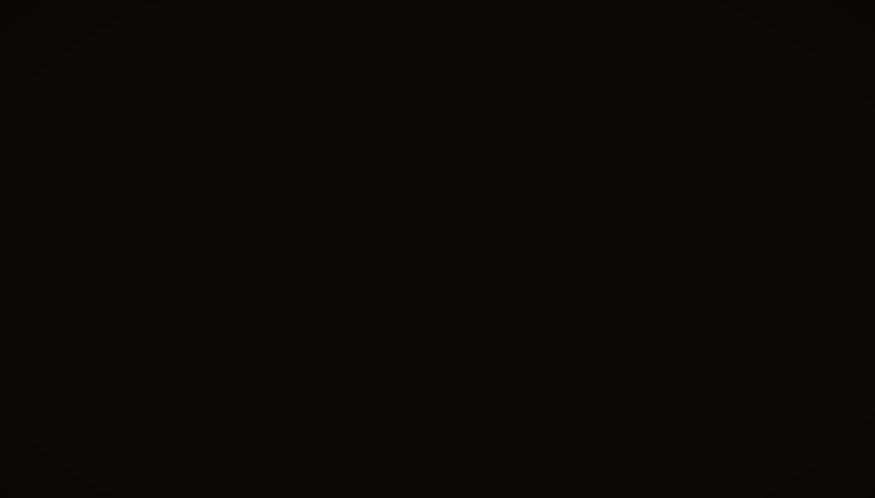
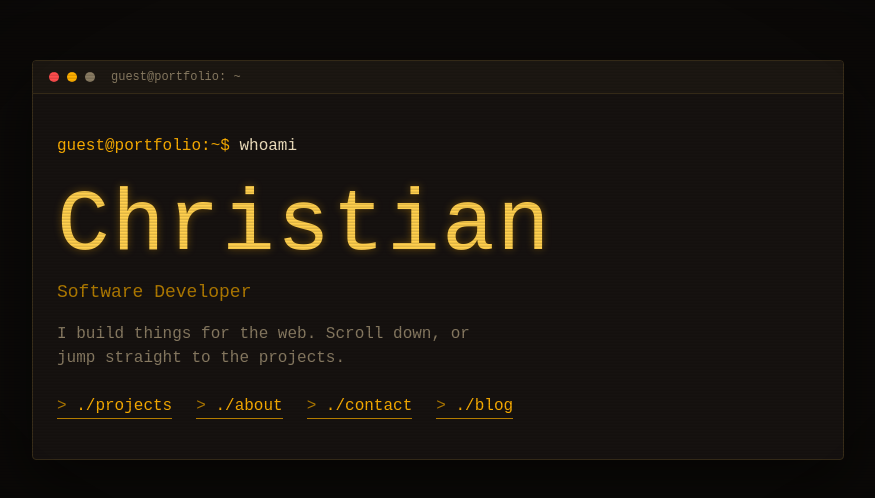
Before and after one commit to NduNdu21/ndumiso-mbangeleli, a React app: page / in a window 1280 px wide. Shown: the part 140-638 px from the top of the page, without its empty margins (202-1077 px from the left). Built offline with nearby package versions, Linux system fonts and the light colour scheme; the HTML template or start-up script is replaced by a standard one.

Commit message:
Adding hero section to display general information about myself@

```diff
--- a/src/App.jsx
+++ b/src/App.jsx
@@ -1,7 +1,7 @@
+import Hero from "./sections/Hero";
+
 function App() {
-  return <>
-
-  </>;
+  return <Hero />;
 }
 
 export default App;
--- a/src/index.css
+++ b/src/index.css
@@ -84,3 +84,14 @@ a:hover {
 @keyframes blink {
   50% { opacity: 0; }
 }
+
+@keyframes reveal {
+  from {
+    opacity: 0;
+    transform: translateY(6px);
+  }
+  to {
+    opacity: 1;
+    transform: translateY(0);
+  }
+}
--- /dev/null
+++ b/src/sections/Hero.jsx
@@ -0,0 +1,79 @@
+import { useEffect, useState } from "react";
+
+const NAME = "Christian";
+const ROLE = "Software Developer";
+
+export default function Hero() {
+  const [typed, setTyped] = useState("");
+  const fullText = "whoami";
+
+  useEffect(() => {
+    let i = 0;
+    const id = setInterval(() => {
+      i += 1;
+      setTyped(fullText.slice(0, i));
+      if (i >= fullText.length) clearInterval(id);
+    }, 90);
+    return () => clearInterval(id);
+  }, []);
+
+  return (
+    <section
+      id="hero"
+      className="min-h-screen flex items-center py-10"
+    >
+      <div className="max-w-215 mx-auto px-6 w-full">
+        <div className="border border-border rounded-sm bg-bg-raised shadow-[0_20px_60px_rgba(0,0,0,0.6)] overflow-hidden">
+          {/* Titlebar */}
+          <div className="flex items-center gap-2 px-4 py-2 bg-[#1c1712] border-b border-border">
+            <span className="w-2.5 h-2.5 rounded-full bg-red-alert" />
+            <span className="w-2.5 h-2.5 rounded-full bg-amber" />
+            <span className="w-2.5 h-2.5 rounded-full bg-text-dim" />
+            <span className="ml-2 text-xs text-text-dim">
+              guest@portfolio: ~
+            </span>
+          </div>
+
+          {/* Body */}
+          <div className="px-6 py-10 min-h-80">
+            <p className="text-base">
+              <span className="text-amber">guest@portfolio:~$</span> {typed}
+              {typed.length < fullText.length && (
+                <span className="blink-cursor" />
+              )}
+            </p>
+
+            {typed.length === fullText.length && (
+              <div className="mt-6 animate-[reveal_0.4s_ease_both]">
+                <h1 className="text-[clamp(3rem,9vw,5.5rem)] leading-none">
+                  {NAME}
+                </h1>
+                <p className="mt-2 text-amber-dim text-lg">{ROLE}</p>
+                <p className="mt-4 max-w-[46ch] text-text-dim">
+                  I build things for the web. Scroll down, or jump straight
+                  to the projects.
+                </p>
+                <nav className="mt-6 flex flex-wrap gap-6">
+                  {[
+                    { href: "#projects", label: "./projects" },
+                    { href: "#about", label: "./about" },
+                    { href: "#contact", label: "./contact" },
+                    { href: "/blog", label: "./blog" },
+                  ].map((link) => (
+                    <a
+                      key={link.href}
+                      href={link.href}
+                      className="border-b-0 before:content-['>_'] before:text-amber-dim"
+                    >
+                      {link.label}
+                    </a>
+                  ))}
+                </nav>
+              </div>
+            )}
+          </div>
+        </div>
+      </div>
+    </section>
+  );
+}
```
